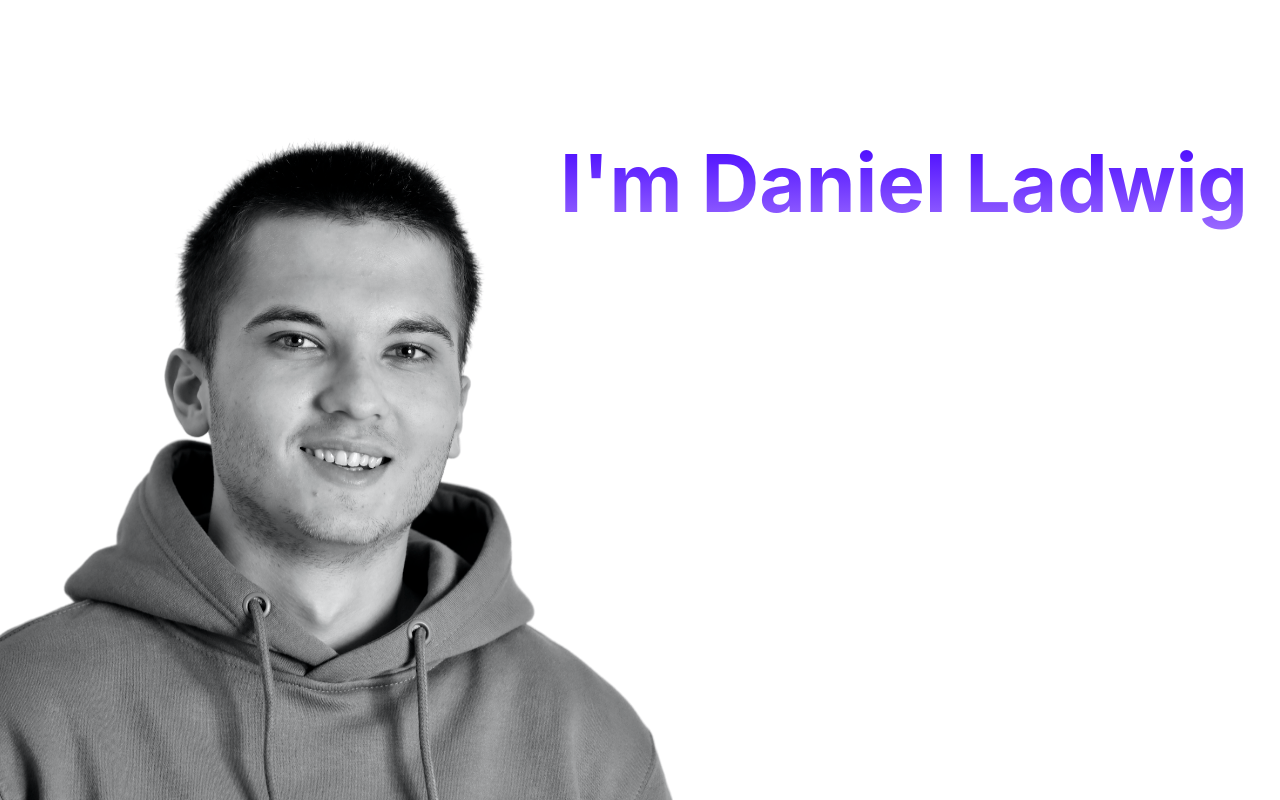
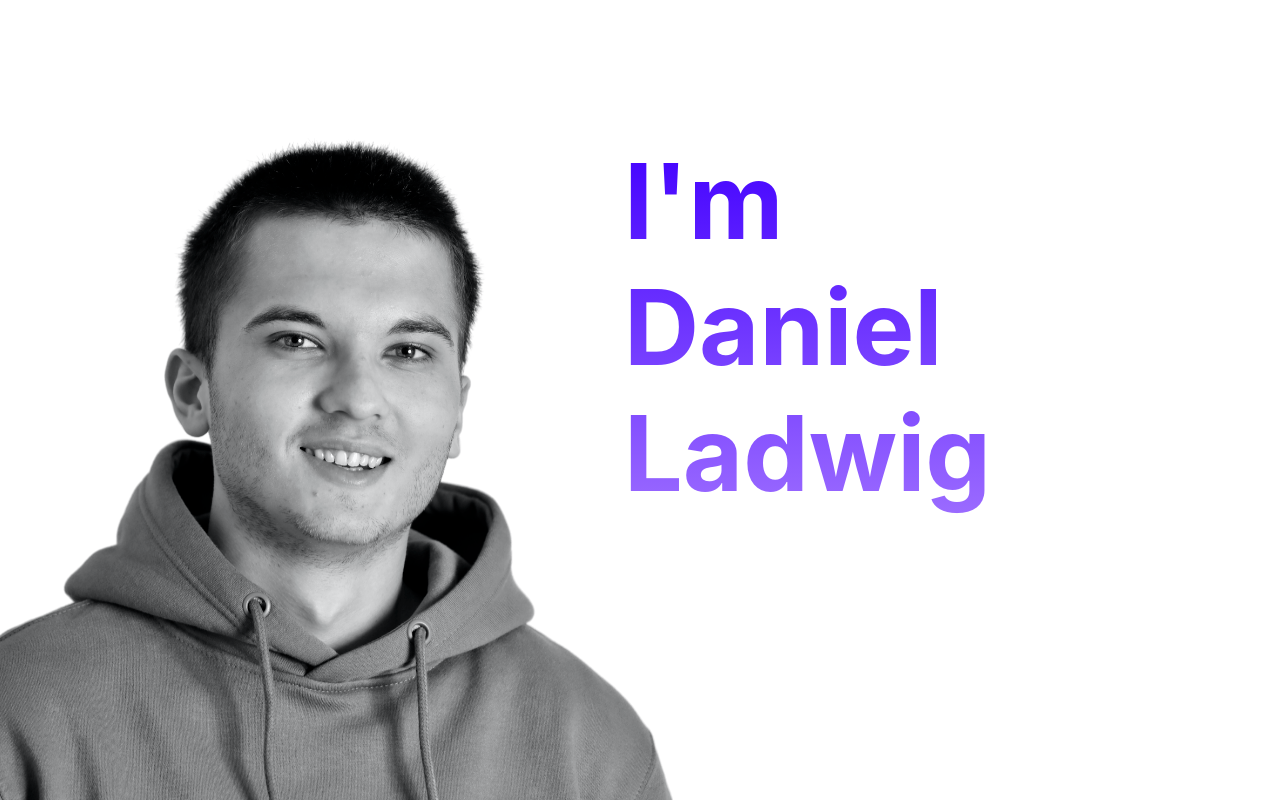
Before and after one commit to ladwig/iam, a Next.js app: page / in a window 1280 px wide. Built offline with nearby package versions, Linux system fonts and the light colour scheme.

Commit message:
Made a simple h1

```diff
--- a/pages/index.js
+++ b/pages/index.js
@@ -10,10 +10,12 @@ export default function Home() {
       </Head>
 
       <main className={styles.main}>
-        <h1 className={styles.welcome}>I'm Daniel Ladwig</h1>
-        <div className={styles.picture}>
+        <section className={styles.hero}>
+          <h1 className={styles.welcome}>I'm Daniel Ladwig</h1>
+          <div className={styles.picture}>
           <img src="/daniel.png" alt="my image" />
         </div>
+        </section>
       </main>
 
       <footer className={styles.footer}>
--- a/styles/Home.module.css
+++ b/styles/Home.module.css
@@ -12,12 +12,12 @@
 }
 
 .welcome {
-    font-size: 5em;
+    width:  4em;
+    font-size: 6.5em;
     position: fixed;
-    top: 1em;
-    left: 7em;
+    top: 0.5em;
+    left: 6em;
     background: -webkit-linear-gradient(#4200FF, #9B6BFF);
-    word-break: break-all;
     -webkit-background-clip: text;
     -webkit-text-fill-color: transparent;
 }
```
